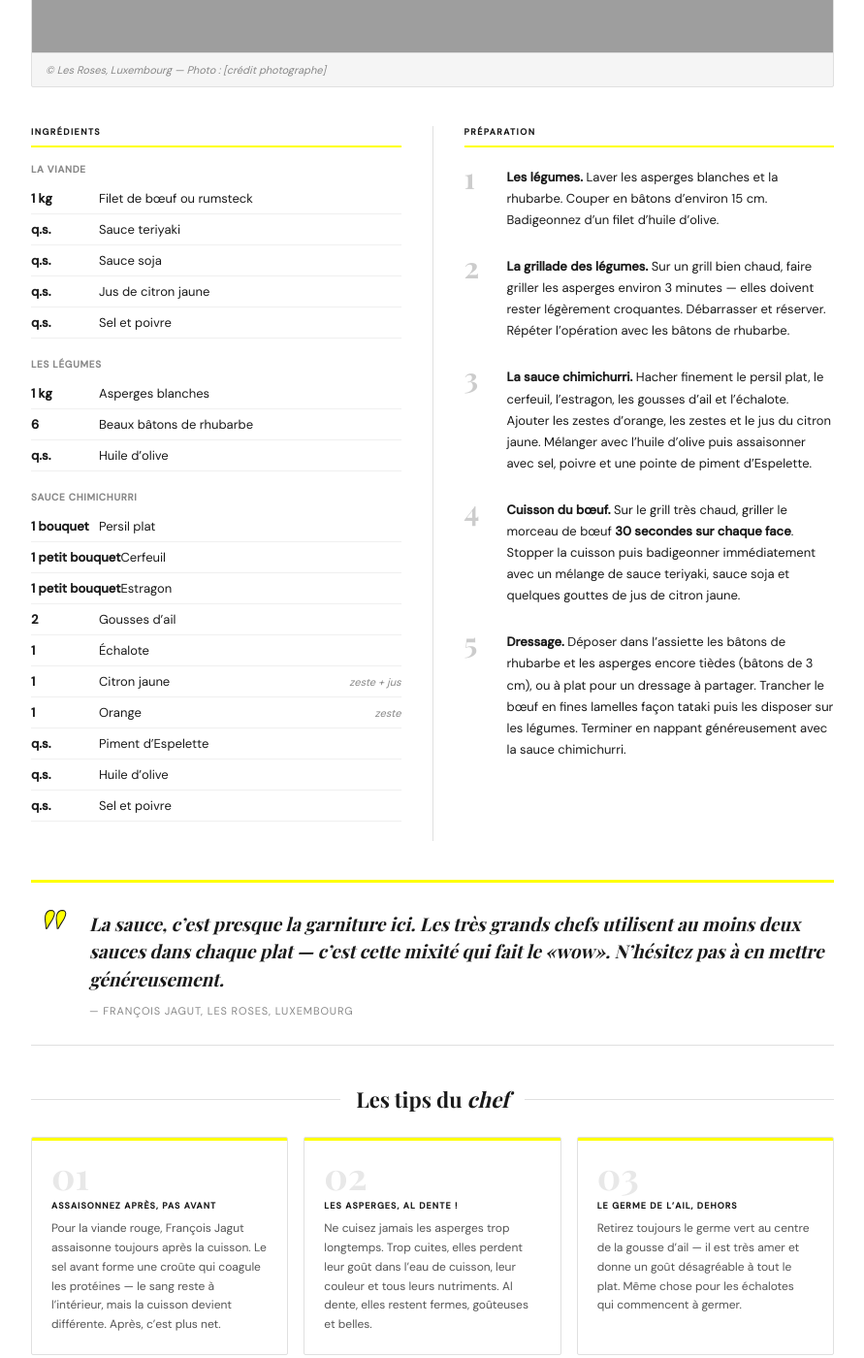
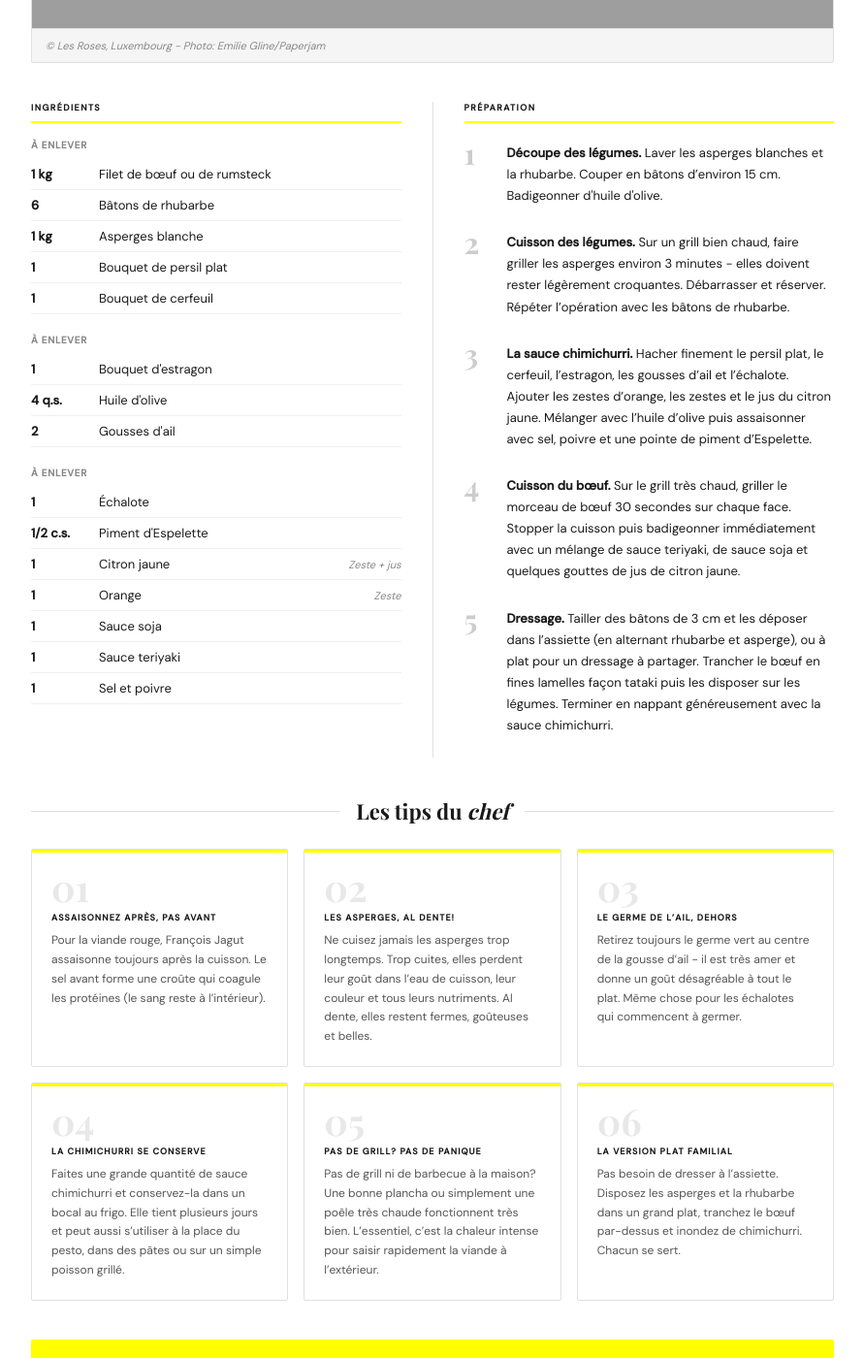
Before and after one commit to clawfire/tasteoflux, a Jekyll site: the page built from _recipes/tataki-de-boeuf-chimichurri.md, in a window 1280 px wide and 1400 px high, scrolled down 837 px. Shown: the whole window at 97% size, without its empty margins (194-1085 px from the left). Built offline with Jekyll 4.4.1, drawn with Linux system fonts in a browser that asks for light colours; some web fonts are replaced; some of the changed text lies outside the part shown; grey boxes are pictures that could not be loaded.

Commit message:
Update Recettes “tataki-de-boeuf-chimichurri”

```diff
--- a/_recipes/tataki-de-boeuf-chimichurri.md
+++ b/_recipes/tataki-de-boeuf-chimichurri.md
@@ -1,121 +1,111 @@
 ---
-title: |-2
+title: |-
   Tataki
   de bœuf,
   chimichurri
 slug: tataki-de-boeuf-chimichurri
-
-kicker: "Recette de saison &bull; Les Roses"
-subtitle: |-2
-  Asperges et rhubarbe grillées,
-  sauce dashi teriyaki, éclats de noisettes
-
+kicker: Recette de saison
+subtitle: Asperges et rhubarbe grillées
 serie:
-  name: "Recettes de chefs"
-  episode: "Épisode 1"
-
-time: "40 min"
+  name: Recettes de chefs
+  episode: Épisode 1
+time: 30 min
 servings: 6
-season: "Printemps"
-difficulty: 2
-
+season: Printemps
+difficulty: '2'
 chef:
-  name: "François Jagut"
-  restaurant: "Restaurant Les Roses, Luxembourg"
+  name: François Jagut
+  restaurant: Restaurant Les Roses, Luxembourg
   photo: /assets/images/recipes/tataki-de-boeuf-chimichurri/chef.jpg
-  bio: "François Jagut aime bousculer les frontières entre les cuisines. Ce tataki de bœuf en est l’exemple parfait : une technique japonaise, une sauce chimichurri d’Amérique du Sud, des asperges et de la rhubarbe de saison. Simple, généreux, et plein de caractère — comme lui."
-
+  bio: 'François Jagut aime bousculer les frontières entre les cuisines. Ce tataki de bœuf en est l’exemple parfait : une technique japonaise, une sauce chimichurri d’Amérique du Sud, des asperges et de la rhubarbe de saison. Simple, généreux, et plein de caractère; comme lui.'
 image: /assets/images/recipes/tataki-de-boeuf-chimichurri/hero.jpg
-image_credit: "© Les Roses, Luxembourg — Photo : [crédit photographe]"
-
+image_credit: '© Les Roses, Luxembourg - Photo: Emilie Gline/Paperjam'
 ingredients:
-  - group: "La viande"
+  - group: À enlever
     items:
-      - qty: "1 kg"
-        name: "Filet de bœuf ou rumsteck"
-      - qty: "q.s."
-        name: "Sauce teriyaki"
-      - qty: "q.s."
-        name: "Sauce soja"
-      - qty: "q.s."
-        name: "Jus de citron jaune"
-      - qty: "q.s."
-        name: "Sel et poivre"
-
-  - group: "Les légumes"
+      - qty: 1 kg
+        name: Filet de bœuf ou de rumsteck
+        note: ''
+      - qty: '6'
+        name: Bâtons de rhubarbe
+        note: ''
+      - qty: 1 kg
+        name: Asperges blanche
+        note: ''
+      - qty: '1'
+        name: Bouquet de persil plat
+        note: ''
+      - qty: '1'
+        name: Bouquet de cerfeuil
+        note: ''
+  - group: À enlever
     items:
-      - qty: "1 kg"
-        name: "Asperges blanches"
-      - qty: "6"
-        name: "Beaux bâtons de rhubarbe"
-      - qty: "q.s."
-        name: "Huile d’olive"
-
-  - group: "Sauce chimichurri"
+      - qty: '1'
+        name: Bouquet d'estragon
+        note: ''
+      - qty: 4 q.s.
+        name: Huile d'olive
+        note: ''
+      - qty: '2'
+        name: Gousses d'ail
+        note: ''
+  - group: à enlever
     items:
-      - qty: "1 bouquet"
-        name: "Persil plat"
-      - qty: "1 petit bouquet"
-        name: "Cerfeuil"
-      - qty: "1 petit bouquet"
-        name: "Estragon"
-      - qty: "2"
-        name: "Gousses d’ail"
-      - qty: "1"
-        name: "Échalote"
-      - qty: "1"
-        name: "Citron jaune"
-        note: "zeste + jus"
-      - qty: "1"
-        name: "Orange"
-        note: "zeste"
-      - qty: "q.s."
-        name: "Piment d’Espelette"
-      - qty: "q.s."
-        name: "Huile d’olive"
-      - qty: "q.s."
-        name: "Sel et poivre"
-
+      - qty: '1'
+        name: Échalote
+        note: ''
+      - qty: 1/2 c.s.
+        name: Piment d'Espelette
+        note: ''
+      - qty: '1'
+        name: Citron jaune
+        note: Zeste + jus
+      - qty: '1'
+        name: Orange
+        note: Zeste
+      - qty: '1'
+        name: Sauce soja
+        note: ''
+      - qty: '1'
+        name: Sauce teriyaki
+        note: ''
+      - qty: '1'
+        name: Sel et poivre
+        note: ''
 steps:
-  - title: "Les légumes."
-    body: "Laver les asperges blanches et la rhubarbe. Couper en bâtons d’environ 15 cm. Badigeonnez d’un filet d’huile d’olive."
-  - title: "La grillade des légumes."
-    body: "Sur un grill bien chaud, faire griller les asperges environ 3 minutes — elles doivent rester légèrement croquantes. Débarrasser et réserver. Répéter l’opération avec les bâtons de rhubarbe."
-  - title: "La sauce chimichurri."
-    body: "Hacher finement le persil plat, le cerfeuil, l’estragon, les gousses d’ail et l’échalote. Ajouter les zestes d’orange, les zestes et le jus du citron jaune. Mélanger avec l’huile d’olive puis assaisonner avec sel, poivre et une pointe de piment d’Espelette."
-  - title: "Cuisson du bœuf."
-    body: "Sur le grill très chaud, griller le morceau de bœuf <strong>30 secondes sur chaque face</strong>. Stopper la cuisson puis badigeonner immédiatement avec un mélange de sauce teriyaki, sauce soja et quelques gouttes de jus de citron jaune."
-  - title: "Dressage."
-    body: "Déposer dans l’assiette les bâtons de rhubarbe et les asperges encore tièdes (bâtons de 3 cm), ou à plat pour un dressage à partager. Trancher le bœuf en fines lamelles façon tataki puis les disposer sur les légumes. Terminer en nappant généreusement avec la sauce chimichurri."
-
-quote:
-  text: "La sauce, c’est presque la garniture ici. Les très grands chefs utilisent au moins deux sauces dans chaque plat — c’est cette mixité qui fait le «wow». N’hésitez pas à en mettre généreusement."
-  author: "François Jagut, Les Roses, Luxembourg"
-
+  - title: Découpe des légumes.
+    body: Laver les asperges blanches et la rhubarbe. Couper en bâtons d’environ 15 cm. Badigeonner d'huile d'olive.
+  - title: Cuisson des légumes.
+    body: Sur un grill bien chaud, faire griller les asperges environ 3 minutes - elles doivent rester légèrement croquantes. Débarrasser et réserver. Répéter l’opération avec les bâtons de rhubarbe.
+  - title: La sauce chimichurri.
+    body: Hacher finement le persil plat, le cerfeuil, l’estragon, les gousses d’ail et l’échalote. Ajouter les zestes d’orange, les zestes et le jus du citron jaune. Mélanger avec l’huile d’olive puis assaisonner avec sel, poivre et une pointe de piment d’Espelette.
+  - title: Cuisson du bœuf.
+    body: Sur le grill très chaud, griller le morceau de bœuf 30 secondes sur chaque face. Stopper la cuisson puis badigeonner immédiatement avec un mélange de sauce teriyaki, de sauce soja et quelques gouttes de jus de citron jaune.
+  - title: Dressage.
+    body: Tailler des bâtons de 3 cm et les déposer dans l’assiette (en alternant rhubarbe et asperge), ou à plat pour un dressage à partager. Trancher le bœuf en fines lamelles façon tataki puis les disposer sur les légumes. Terminer en nappant généreusement avec la sauce chimichurri.
+quote: null
 tips:
-  - title: "Assaisonnez après, pas avant"
-    body: "Pour la viande rouge, François Jagut assaisonne toujours après la cuisson. Le sel avant forme une croûte qui coagule les protéines — le sang reste à l’intérieur, mais la cuisson devient différente. Après, c’est plus net."
-  - title: "Les asperges, al dente !"
-    body: "Ne cuisez jamais les asperges trop longtemps. Trop cuites, elles perdent leur goût dans l’eau de cuisson, leur couleur et tous leurs nutriments. Al dente, elles restent fermes, goûteuses et belles."
-  - title: "Le germe de l’ail, dehors"
-    body: "Retirez toujours le germe vert au centre de la gousse d’ail — il est très amer et donne un goût désagréable à tout le plat. Même chose pour les échalotes qui commencent à germer."
-  - title: "La chimichurri se conserve"
-    body: "Faites une grande quantité de sauce chimichurri et conservez-la dans un bocal au frigo. Elle tient plusieurs jours et peut aussi s’utiliser à la place du pesto, dans des pâtes ou sur un simple poisson grillé."
-  - title: "Pas de grill ? Pas de panique"
-    body: "Pas de grill ni de barbecue à la maison ? Une bonne plancha ou simplement une poêle très chaude fonctionnent très bien. L’essentiel, c’est la chaleur intense pour saisir rapidement la viande à l’extérieur."
-  - title: "La version plat familial"
-    body: "Pas besoin de dresser à l’assiette. Disposez les asperges et la rhubarbe dans un grand plat, tranchez le bœuf par-dessus et inondez de chimichurri. Chacun se sert. C’est tout aussi délicieux — et le but du jeu."
-
+  - title: Assaisonnez après, pas avant
+    body: Pour la viande rouge, François Jagut assaisonne toujours après la cuisson. Le sel avant forme une croûte qui coagule les protéines (le sang reste à l’intérieur).
+  - title: Les asperges, al dente!
+    body: Ne cuisez jamais les asperges trop longtemps. Trop cuites, elles perdent leur goût dans l’eau de cuisson, leur couleur et tous leurs nutriments. Al dente, elles restent fermes, goûteuses et belles.
+  - title: Le germe de l’ail, dehors
+    body: Retirez toujours le germe vert au centre de la gousse d’ail - il est très amer et donne un goût désagréable à tout le plat. Même chose pour les échalotes qui commencent à germer.
+  - title: La chimichurri se conserve
+    body: Faites une grande quantité de sauce chimichurri et conservez-la dans un bocal au frigo. Elle tient plusieurs jours et peut aussi s’utiliser à la place du pesto, dans des pâtes ou sur un simple poisson grillé.
+  - title: Pas de grill? Pas de panique
+    body: Pas de grill ni de barbecue à la maison? Une bonne plancha ou simplement une poêle très chaude fonctionnent très bien. L’essentiel, c’est la chaleur intense pour saisir rapidement la viande à l’extérieur.
+  - title: La version plat familial
+    body: Pas besoin de dresser à l’assiette. Disposez les asperges et la rhubarbe dans un grand plat, tranchez le bœuf par-dessus et inondez de chimichurri. Chacun se sert.
 wine:
-  label: "Accord mets & vins — par Guillaume, sommelier aux Roses"
-  name: "Pinhas Velas — Blanc portugais sec et vif"
-  description: "Un blanc sec et vif avec un léger côté fumé qui rappelle les notes des asperges grillées. Il dégraisse bien, tient tête au bœuf et à la puissance de la chimichurri. Une belle alternative au Muscat traditionnel des asperges."
-
+  label: Accord mets & vins — par Guillaume, sommelier aux Roses
+  name: Pinhas Velas — Blanc portugais sec et vif
+  description: Un blanc sec et vif avec un léger côté fumé qui rappelle les notes des asperges grillées. Il dégraisse bien, tient tête au bœuf et à la puissance de la chimichurri. Une belle alternative au Muscat traditionnel des asperges.
 nav:
-  prev_label: "Série"
-  prev_text: "Recettes de chefs"
-  next_label: "Prochain chef"
-  next_text: "À venir"
+  prev_label: Série
+  prev_text: Recettes de chefs
+  next_label: Prochain chef
+  next_text: À venir
   current: 1
   total: 5
 ---
```
